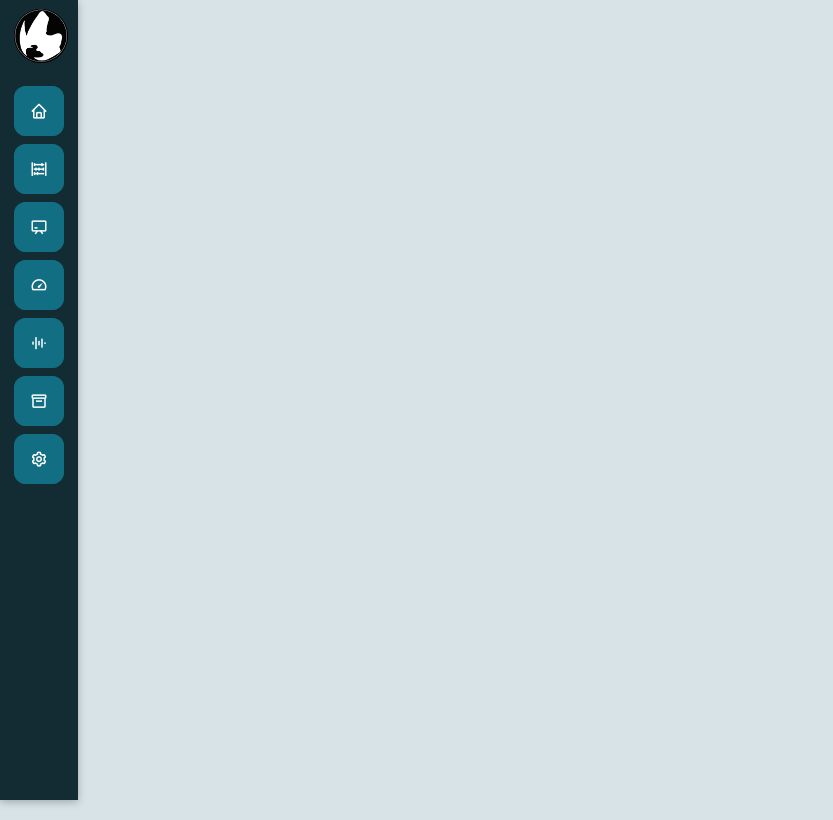
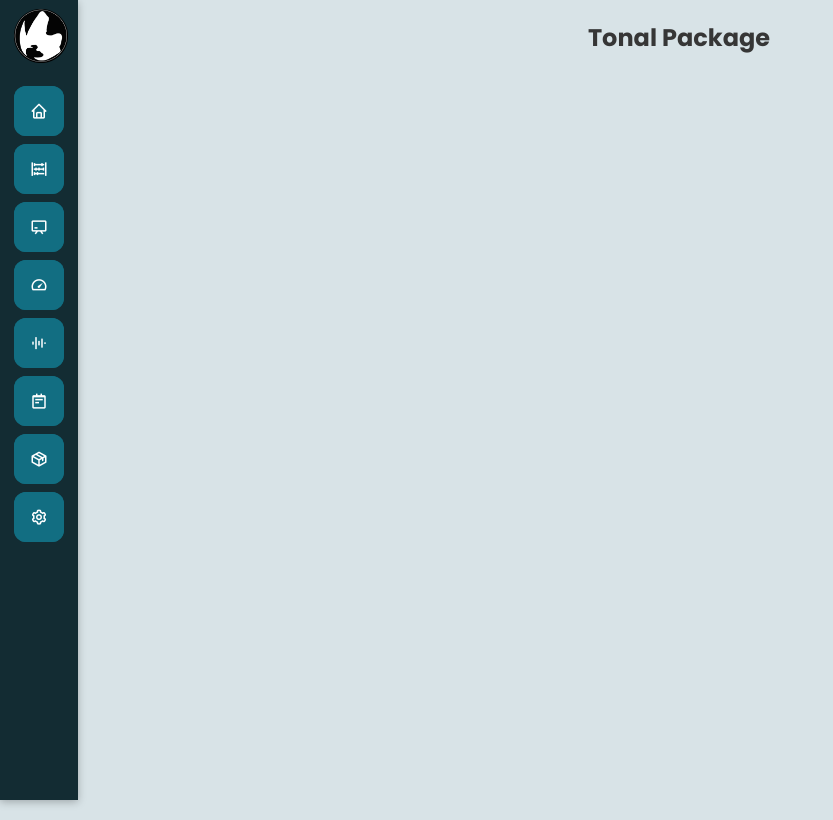
Before and after one commit to goldovsky/the-black-book, a Vue app: page /tonalpackage in a window 1280 px wide. Shown: the whole page, without its empty margins (0-833 px from the left). Built offline with nearby package versions, Linux system fonts and the light colour scheme.

Commit message:
new-view(tonal-package): init

```diff
--- a/package.json
+++ b/package.json
@@ -8,6 +8,7 @@
     "lint": "vue-cli-service lint"
   },
   "dependencies": {
+    "@goldovsky/tonal": "^0.0.1",
     "core-js": "^3.8.3",
     "lodash": "^4.17.21",
     "vue": "^3.2.13",
--- a/src/assets/utils/chordIdentifier.js
+++ b/src/assets/utils/chordIdentifier.js
@@ -17,6 +17,8 @@
  *
  * Respond with a string that identifie it
  * (e.g. : "C", "CMaj7")
+ *
+ * TODO update: maybe this isn't useful anymore as we got tonal library
  */
 
  export default {
--- a/src/components/menu/TheSidebar.vue
+++ b/src/components/menu/TheSidebar.vue
@@ -65,11 +65,20 @@
       <li>
         <a href="#">
           <router-link to="/signalchainsketches">
-            <i class="bx bx-box"></i>
+            <i class="bx bx-notepad"></i>
             <span class="links_name">Signal Chain Sketches</span>
           </router-link>
         </a>
         <span class="tooltip">Signal Chain Sketches</span>
+      </li>
+      <li>
+        <a href="#">
+          <router-link to="/tonalpackage">
+            <i class="bx bx-package"></i>
+            <span class="links_name">Tonal Package</span>
+          </router-link>
+        </a>
+        <span class="tooltip">Tonal Package</span>
       </li>
       <li>
         <a href="#">
--- /dev/null
+++ b/src/components/views/ViewTonalPackage.vue
@@ -0,0 +1,13 @@
+<template>
+  <h1>Tonal Package</h1>
+</template>
+
+<script>
+export default {
+
+}
+</script>
+
+<style>
+
+</style>
--- a/src/database/notesrelations.js
+++ b/src/database/notesrelations.js
@@ -193,6 +193,7 @@ function initNoteRelations() {
       data: {},
     }
 
+    // TODO INFO : Below code put on hold as we switch to using @goldovsky/tonal package
     /**
      * * LOOP on INTERVAL TYPE which C/A will be build upon
      * e.g. Tertian (empilement de tierce)
--- a/src/router.js
+++ b/src/router.js
@@ -6,6 +6,7 @@ import ViewMetronome from './components/views/ViewMetronome.vue';
 import ViewSignalChainSketches from './components/views/ViewSignalChainSketches.vue';
 import ViewSettings from './components/views/ViewSettings.vue';
 import ViewPlayback from './components/views/ViewPlayback.vue';
+import ViewTonalPackage from './components/views/ViewTonalPackage.vue';
 
 // TODO
 // '/' shouldn't redirect home
@@ -21,6 +22,7 @@ const router = createRouter({
     { path: '/playback', component: ViewPlayback },
     { path: '/signalchainsketches', component: ViewSignalChainSketches },
     { path: '/settings', component: ViewSettings },
+    { path: '/tonalpackage', component: ViewTonalPackage },
   ],
 });
 
```
Also changed, not shown: 2 other files (tests, documents, lock files or other folders).
